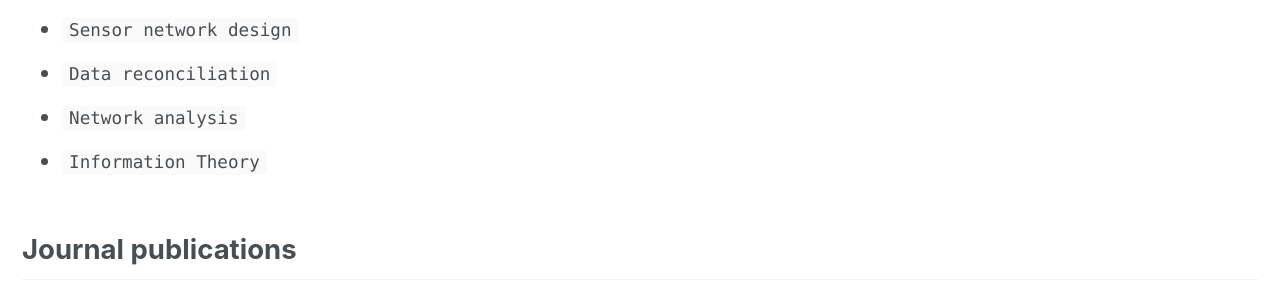
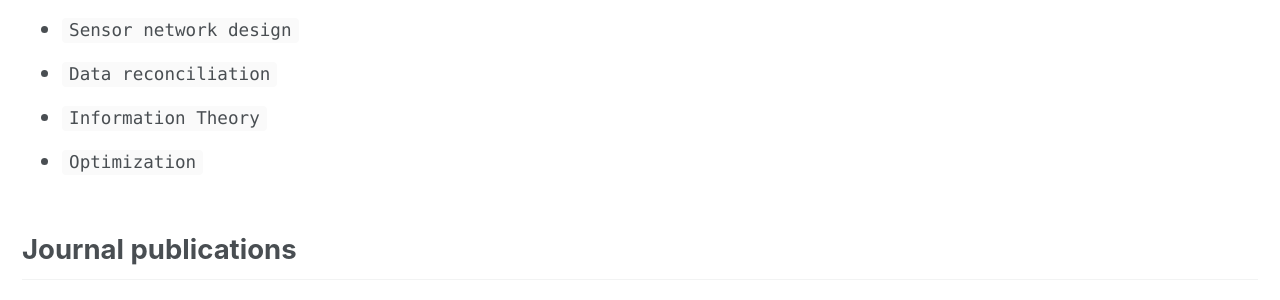
Before and after one commit to prakashoms/prakashoms.github.io, a Jekyll site: the page built from _pages/research.md, in a window 1280 px wide. Shown: the part 741-1041 px from the top of the page. Built offline with Jekyll 4.4.1, drawn with Linux system fonts in a browser that asks for light colours; cached includes are drawn as plain includes; nearby versions of some CDN libraries.

Commit message:
Update research.md

```diff
--- a/_pages/research.md
+++ b/_pages/research.md
@@ -26,8 +26,8 @@ Om Prakash -> Mani Bhushan -> Sharad Bhartiya -> Paluri S. V. Nataraj -> Paresh
 ## Research interest
 - `Sensor network design`
 - `Data reconciliation`
-- `Network analysis`
 - `Information Theory`
+- `Optimization`
 
 ## Journal publications
 - Om Prakash, Mani Bhushan, Sridharakumar Narasimhan, Raghunathan Rengaswamy, **Sensor Network Design Based on System-Wide Reliability Criteria. Part I: Objectives**, Journal of Process Control (2020), [[Access]](https://authors.elsevier.com/c/1bavY_Lpm1xWIu) [[Download Link]](https://doi.org/10.1016/j.jprocont.2020.07.007).
```
